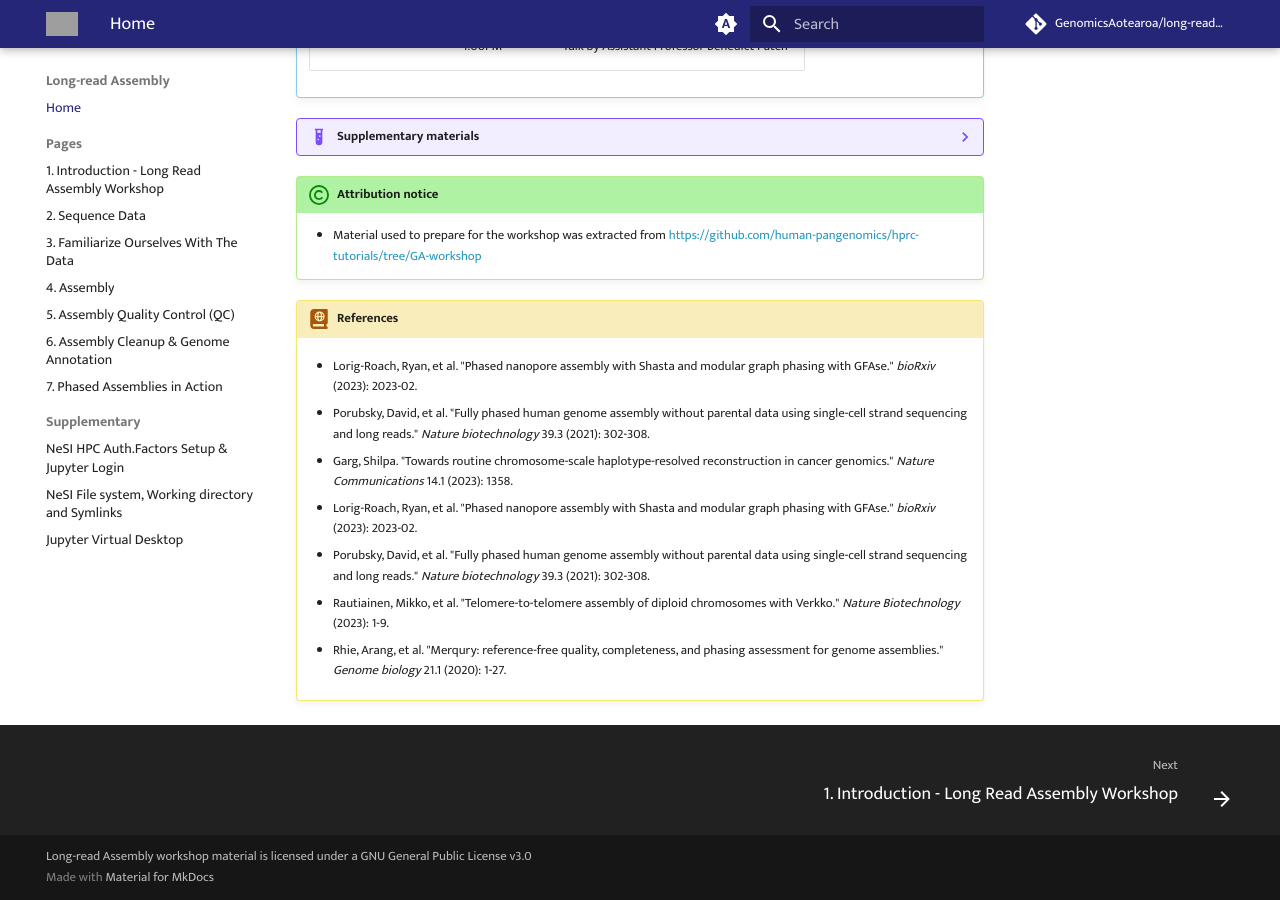
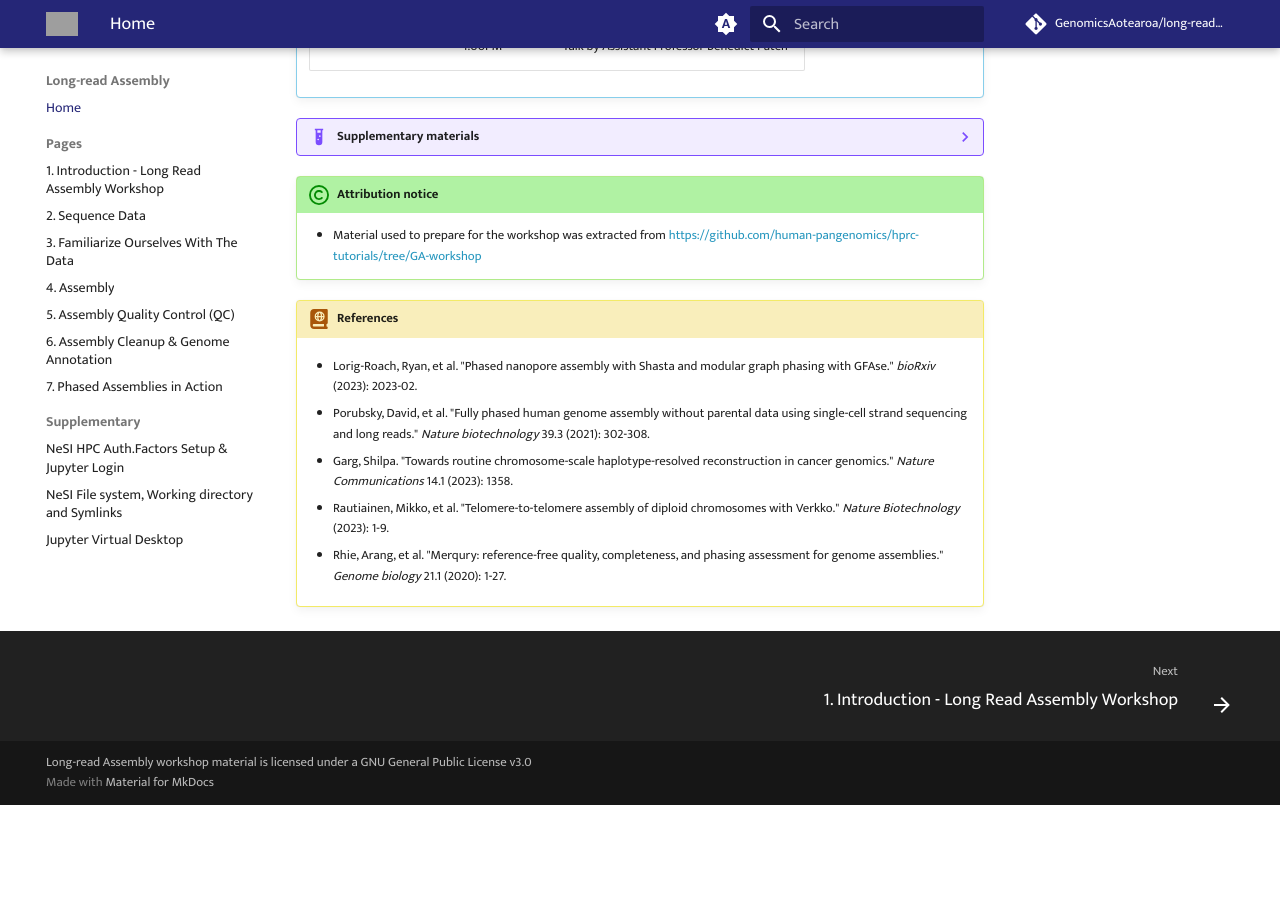
Before and after one commit to GenomicsAotearoa/long-read-assembly, an MkDocs documentation site: the page built from docs/index.md, in a window 1280 px wide and 900 px high, scrolled down 715 px. Built offline with MkDocs 1.6.1 and Material for MkDocs 9.7.7, drawn with Linux system fonts in a browser that asks for light colours; comment, search, counter and statistics services are not loaded; after the commit the page ends 1520 px from its top, so only the background shows below that; grey boxes are pictures that could not be loaded.

Commit message:
remove addition references

```diff
--- a/docs/index.md
+++ b/docs/index.md
@@ -42,10 +42,6 @@
 
     - Garg, Shilpa. "Towards routine chromosome-scale haplotype-resolved reconstruction in cancer genomics." *Nature Communications* 14.1 (2023): 1358.
 
-    - Lorig-Roach, Ryan, et al. "Phased nanopore assembly with Shasta and modular graph phasing with GFAse." *bioRxiv* (2023): 2023-02.
-
-    - Porubsky, David, et al. "Fully phased human genome assembly without parental data using single-cell strand sequencing and long reads." *Nature biotechnology* 39.3 (2021): 302-308.
-
     - Rautiainen, Mikko, et al. "Telomere-to-telomere assembly of diploid chromosomes with Verkko." *Nature Biotechnology* (2023): 1-9.
 
     - Rhie, Arang, et al. "Merqury: reference-free quality, completeness, and phasing assessment for genome assemblies." *Genome biology* 21.1 (2020): 1-27.
```
